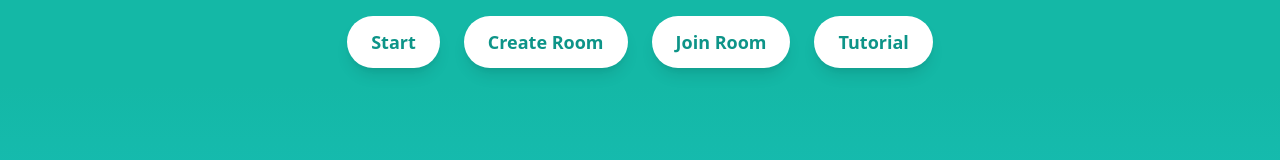
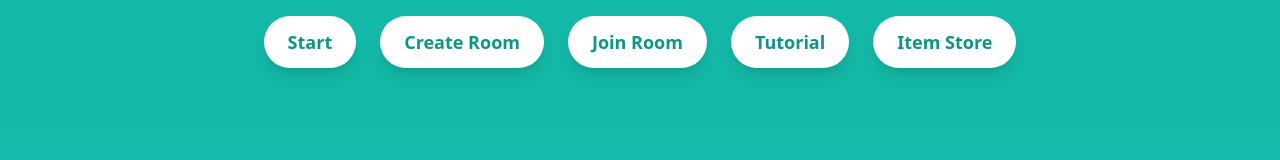
Before and after one commit to dvp536/CodeJam14, a React (Vite) app in the folder frontend/: page /game in a window 1280 px wide. Shown: the top 160 px of the page. Built offline with nearby package versions, Linux system fonts and the light colour scheme; no server answers.

Commit message:
nav item

```diff
--- a/frontend/src/components/Navigation.jsx
+++ b/frontend/src/components/Navigation.jsx
@@ -29,6 +29,12 @@ function Navigation() {
         >
           Tutorial
         </Link>
+        <Link
+          to="/item-store"
+          className="text-teal-600 text-lg font-bold bg-white rounded-full px-6 py-3 shadow-lg hover:bg-gray-100 hover:scale-105 transition-transform duration-300 ease-in-out"
+        >
+          Item Store
+        </Link>
       </div>
     </nav>
   );
```
